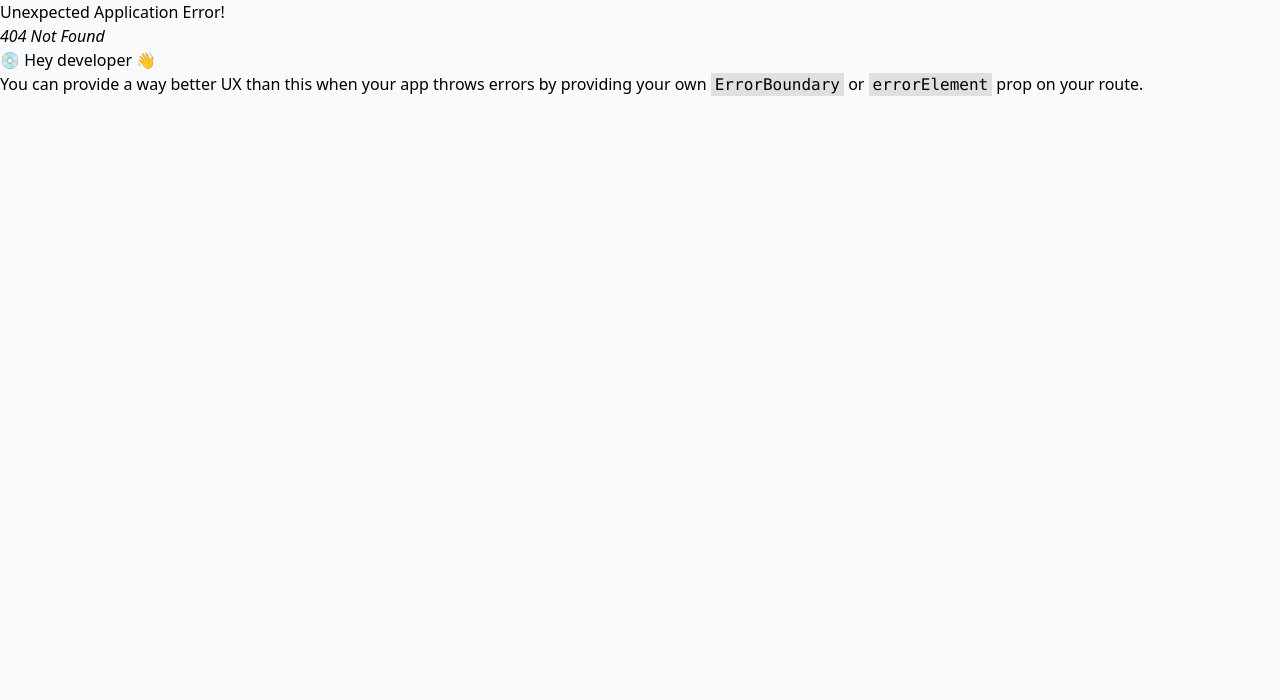
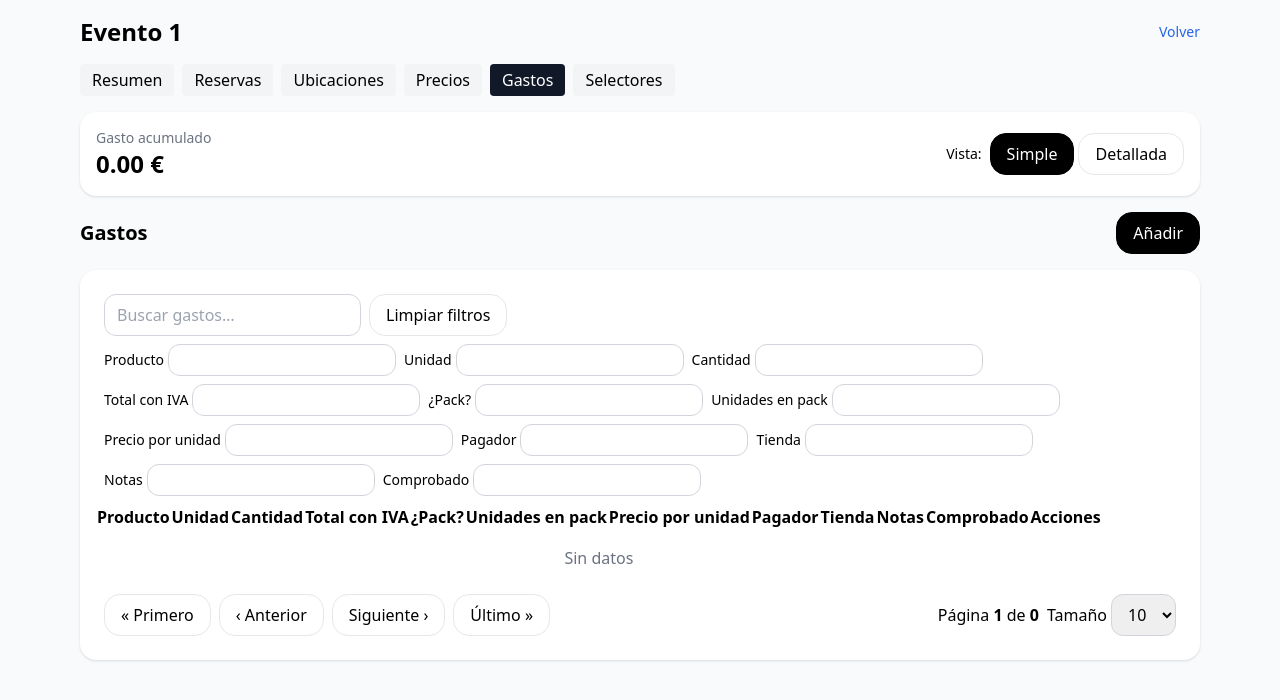
Before and after one commit to Valcis/Eventos, a React (Vite) app: page /eventos/1/gastos in a window 1280 px wide. Before the commit this address had no page. Shown: the top 700 px of the page. Built offline with nearby package versions, Linux system fonts and the light colour scheme.

Commit message:
chore(junie): guardar cambios de navegación y rutas (App.tsx, main.tsx, evento/Gastos.tsx)

```diff
--- a/src/App.tsx
+++ b/src/App.tsx
@@ -7,6 +7,8 @@ function EventTabs() {
         {to: `/eventos/${id}`, label: 'Resumen', end: true as const},
         {to: `/eventos/${id}/reservas`, label: 'Reservas'},
         {to: `/eventos/${id}/ubicaciones`, label: 'Ubicaciones'},
+        {to: `/eventos/${id}/precios`, label: 'Precios'},
+        {to: `/eventos/${id}/gastos`, label: 'Gastos'},
         {to: `/eventos/${id}/selectores`, label: 'Selectores'},
     ];
     return (
--- /dev/null
+++ b/src/evento/Gastos.tsx
@@ -0,0 +1,204 @@
+import { useMemo, useState } from 'react';
+import { useParams } from 'react-router-dom';
+import type { ColumnDef } from '@tanstack/react-table';
+import DataTable from '../components/ui/DataTable/DataTable';
+import Modal from '../components/Modal';
+import FormField from '../components/FormField';
+import { useCrud } from '../lib/crud';
+import type { Gasto } from '../types';
+import { calcularGasto } from '../lib/calculations/gastos';
+import { gastosColumnsSimple } from '../lib/tables/gastos.columns.simple';
+import { gastosColumnsDetailed } from '../lib/tables/gastos.columns.detailed';
+import { getGastosView, setGastosView, type GastosView } from '../lib/view/views';
+
+export default function Gastos() {
+  const { id: eventoId } = useParams<{ id: string }>();
+  const crud = useCrud<Gasto>('gastos');
+
+  const rows = useMemo(() => crud.items.filter(g => g.eventoId === eventoId), [crud.items, eventoId]);
+
+  const [open, setOpen] = useState(false);
+  const [editing, setEditing] = useState<Gasto | null>(null);
+  const [view, setView] = useState<GastosView>(() => (eventoId ? getGastosView(eventoId) : 'simple'));
+
+  const columns = useMemo<ColumnDef<Gasto, any>[]>(() => {
+    const base = view === 'simple' ? gastosColumnsSimple() : gastosColumnsDetailed();
+    const actions: ColumnDef<Gasto, any> = {
+      id: 'actions',
+      header: 'Acciones',
+      cell: ({ row }) => {
+        const r = row.original;
+        const bloqueado = r.locked === true;
+        return (
+          <div className="flex gap-2">
+            <button
+              className="btn btn-sm"
+              onClick={() => crud.update(r.id, { locked: !Boolean(r.locked) })}
+              title={bloqueado ? 'Desbloquear' : 'Bloquear'}
+            >
+              {bloqueado ? '🔓' : '🔒'}
+            </button>
+            <button
+              className="btn btn-sm"
+              onClick={() => { if (!bloqueado) { setEditing(r); setOpen(true); } }}
+              disabled={bloqueado}
+            >
+              Editar
+            </button>
+            <button
+              className="btn btn-sm"
+              onClick={() => { if (!bloqueado) crud.remove(r.id); }}
+              disabled={bloqueado}
+            >
+              Borrar
+            </button>
+          </div>
+        );
+      },
+      enableSorting: false,
+      enableColumnFilter: false,
+    };
+    return [...base, actions];
+  }, [crud, view]);
+
+  function onSubmit(e: React.FormEvent<HTMLFormElement>) {
+    e.preventDefault();
+    if (!eventoId) return;
+    const fd = new FormData(e.currentTarget);
+
+    const producto = String(fd.get('producto') ?? '');
+    const unidad = String(fd.get('unidad') ?? '');
+    const cantidad = Number(fd.get('cantidad') ?? 0);
+    const tipoPrecio = String(fd.get('tipoPrecio') ?? 'bruto') as Gasto['tipoPrecio'];
+    const tipoIVA = Number(fd.get('tipoIVA') ?? 21);
+
+    // Entrada condicional según tipoPrecio
+    const totalEntry = fd.get('total');
+    const baseEntry = fd.get('base');
+
+    // Construimos base/iva/total a partir de la selección
+    const calculado = tipoPrecio === 'bruto'
+      ? calcularGasto({ tipoPrecio, tipoIVA, base: 0, total: Number(totalEntry ?? 0) })
+      : calcularGasto({ tipoPrecio, tipoIVA, base: Number(baseEntry ?? 0), total: 0 });
+
+    const isPack = Boolean(fd.get('isPack'));
+    const unidadesPackEntry = fd.get('unidadesPack');
+
+    // Derivar precioUnidad si es posible
+    let precioUnidad: number | undefined;
+    const unidadesPack = unidadesPackEntry && String(unidadesPackEntry) !== '' ? Number(unidadesPackEntry) : undefined;
+    const divisor = cantidad * (unidadesPack ?? 1);
+    if (divisor > 0) precioUnidad = calculado.total / divisor;
+
+    const baseObj = {
+      eventoId,
+      producto,
+      unidad,
+      cantidad,
+      tipoPrecio,
+      tipoIVA,
+      base: calculado.base,
+      iva: calculado.iva,
+      total: calculado.total,
+      isPack,
+      comprobado: false,
+      locked: false,
+      ...(unidadesPack !== undefined ? { unidadesPack } : {}),
+      ...(precioUnidad !== undefined ? { precioUnidad } : {}),
+      ...(String(fd.get('pagador') ?? '') !== '' ? { pagador: String(fd.get('pagador')) } : {}),
+      ...(String(fd.get('tienda') ?? '') !== '' ? { tienda: String(fd.get('tienda')) } : {}),
+      ...(String(fd.get('notas') ?? '') !== '' ? { notas: String(fd.get('notas')) } : {}),
+    } as const;
+
+    if (editing) {
+      crud.update(editing.id, { ...baseObj });
+    } else {
+      crud.create({ ...baseObj });
+    }
+
+    setOpen(false);
+    setEditing(null);
+    (e.currentTarget as HTMLFormElement).reset();
+  }
+
+  function onChangeView(next: GastosView) {
+    setView(next);
+    if (eventoId) setGastosView(eventoId, next);
+  }
+
+  const gastoAcum = rows.reduce((acc, g) => acc + (g.total ?? 0), 0);
+
+  return (
+    <section className="space-y-4">
+      <div className="card p-4 flex items-center justify-between">
+        <div>
+          <div className="text-sm text-gray-500">Gasto acumulado</div>
+          <div className="text-2xl font-semibold">{gastoAcum.toFixed(2)} €</div>
+        </div>
+        <div className="flex items-center gap-2">
+          <span className="text-sm">Vista:</span>
+          <div className="flex items-center gap-1">
+            <button className={`btn btn-sm ${view === 'simple' ? 'btn-primary' : ''}`} onClick={() => onChangeView('simple')}>Simple</button>
+            <button className={`btn btn-sm ${view === 'detallada' ? 'btn-primary' : ''}`} onClick={() => onChangeView('detallada')}>Detallada</button>
+          </div>
+        </div>
+      </div>
+
+      <div className="flex items-center justify-between">
+        <h2 className="text-xl font-semibold">Gastos</h2>
+        <button className="btn btn-primary" onClick={() => { setEditing(null); setOpen(true); }}>Añadir</button>
+      </div>
+
+      <DataTable<Gasto>
+        columns={columns}
+        data={rows}
+        globalFilterPlaceholder="Buscar gastos…"
+      />
+
+      <Modal title={editing ? 'Editar gasto' : 'Nuevo gasto'} isOpen={open} onClose={() => { setOpen(false); setEditing(null); }}>
+        <form className="grid grid-cols-1 md:grid-cols-3 gap-3" onSubmit={onSubmit}>
+          <FormField label="Producto"><input name="producto" className="input" required defaultValue={editing?.producto ?? ''} /></FormField>
+          <FormField label="Unidad"><input name="unidad" className="input" required defaultValue={editing?.unidad ?? ''} /></FormField>
+          <FormField label="Cantidad"><input name="cantidad" type="number" min={0} step="1" className="input" defaultValue={editing?.cantidad ?? 1} /></FormField>
+
+          <FormField label="Tipo de precio">
+            <select name="tipoPrecio" className="input" defaultValue={editing?.tipoPrecio ?? 'bruto'}>
+              <option value="bruto">Bruto (total incluye IVA)</option>
+              <option value="neto">Neto (base sin IVA)</option>
+            </select>
+          </FormField>
+
+          <FormField label="Tipo IVA (%)">
+            <select name="tipoIVA" className="input" defaultValue={editing?.tipoIVA ?? 21}>
+              {[0, 4, 10, 21].map(v => <option key={v} value={v}>{v}</option>)}
+            </select>
+          </FormField>
+
+          {/* Inputs condicionales: aceptamos ambos y usamos según tipoPrecio */}
+          <FormField label="Total (con IVA)">
+            <input name="total" type="number" step="0.01" min={0} className="input" defaultValue={editing?.total ?? ''} />
+          </FormField>
+          <FormField label="Base (sin IVA)">
+            <input name="base" type="number" step="0.01" min={0} className="input" defaultValue={editing?.base ?? ''} />
+          </FormField>
+
+          <FormField label="¿Pack?">
+            <input name="isPack" type="checkbox" defaultChecked={editing?.isPack ?? false} />
+          </FormField>
+          <FormField label="Unidades en pack">
+            <input name="unidadesPack" type="number" min={1} className="input" defaultValue={editing?.unidadesPack ?? ''} />
+          </FormField>
+
+          <FormField label="Pagador"><input name="pagador" className="input" defaultValue={editing?.pagador ?? ''} /></FormField>
+          <FormField label="Tienda"><input name="tienda" className="input" defaultValue={editing?.tienda ?? ''} /></FormField>
+          <FormField label="Notas"><input name="notas" className="input" defaultValue={editing?.notas ?? ''} /></FormField>
+
+          <div className="col-span-full flex justify-end gap-2">
+            <button type="button" className="btn" onClick={() => { setOpen(false); setEditing(null); }}>Cancelar</button>
+            <button type="submit" className="btn btn-primary">Guardar</button>
+          </div>
+        </form>
+      </Modal>
+    </section>
+  );
+}
--- a/src/main.tsx
+++ b/src/main.tsx
@@ -11,6 +11,8 @@ import Reservas from './evento/Reservas';
 import Selectores from './evento/Selectores';
 import Resumen from './evento/Resumen';
 import Ubicaciones from './evento/Ubicaciones';
+import Precios from './evento/Precios';
+import Gastos from './evento/Gastos';
 
 const router = createBrowserRouter([
     {
@@ -25,6 +27,8 @@ const router = createBrowserRouter([
                     { index: true, element: <Resumen /> },
                     { path: 'reservas', element: <Reservas /> },
                     { path: 'ubicaciones', element: <Ubicaciones /> },
+                    { path: 'precios', element: <Precios /> },
+                    { path: 'gastos', element: <Gastos /> },
                     { path: 'selectores', element: <Selectores /> },
                 ],
             },
```
